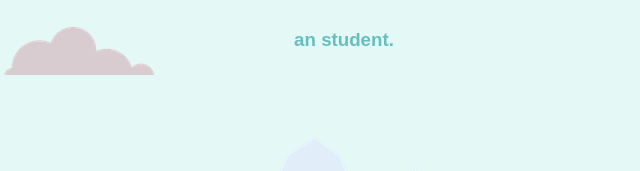
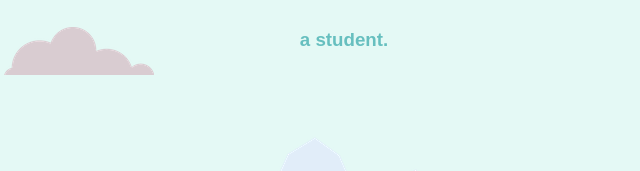
Before and after one commit to Praful-Raj/Personal-Site, a plain HTML site: page index.html in a window 1280 px wide. Shown: the part 173-344 px from the top of the page, 296-936 px from the left. Drawn offline with Linux system fonts and the light colour scheme.

Commit message:
Update index.html

```diff
--- a/index.html
+++ b/index.html
@@ -22,7 +22,7 @@
       <img class="top-cloud"src="CSS - My Site Images/cloud.png" alt="cloud-img">
 
       <h1>I'm Praful.</h1>
-      <h3>an student.</h3>
+      <h3>a student.</h3>
       <img class="bottom-cloud"src="CSS - My Site Images/cloud.png" alt="cloud-img">
       <img class="mountain"src="CSS - My Site Images/mountain.png" alt="mountain-img">
 
```
